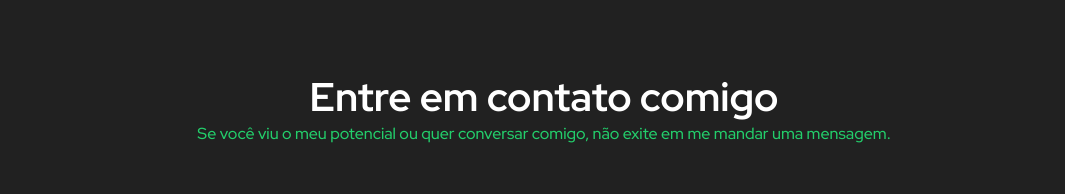
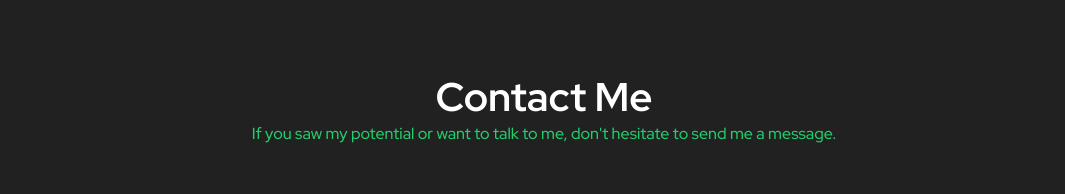
Before and after one commit to adibahsan/adibahsan.github.io, a React (Create React App) app: page / in a window 1280 px wide. Shown: the part 2572-2766 px from the top of the page, without its empty margins (96-1161 px from the left). Built offline with nearby package versions, Linux system fonts and the light colour scheme.

Commit message:
contacts text updated

```diff
--- a/src/components/Contact/Contact.tsx
+++ b/src/components/Contact/Contact.tsx
@@ -9,8 +9,8 @@ export function Contact(){
   return(
     <Container id="contact">
       <header>
-        <h2>Entre em contato comigo</h2>
-        <p>Se você viu o meu potencial ou quer conversar comigo, não exite em me mandar uma mensagem.</p>
+        <h2>Contact Me</h2>
+        <p>If you saw my potential or want to talk to me, don't hesitate to send me a message.</p>
       </header>
       <div className="contacts">
         <div>
```
